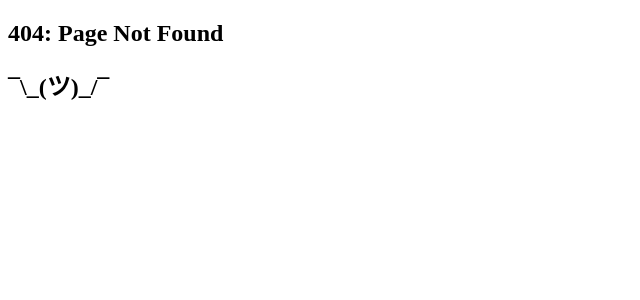
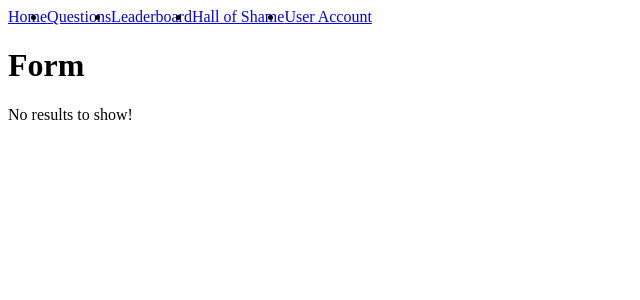
Before and after one commit to pauletters/Questionable-Intelligence, a React (Vite) app in the folder client/: page /Results in a window 1280 px wide. Before the commit this address had no page. Shown: the top 300 px of the page, without its empty margins (0-640 px from the left). Built offline with nearby package versions, Linux system fonts and the light colour scheme.

Commit message:
updated main.tsx, results page

```diff
--- a/client/src/pages/Results.tsx
+++ b/client/src/pages/Results.tsx
@@ -0,0 +1,13 @@
+import React from 'react';
+
+const Results: React.FC = () => {
+  return (
+    <div>
+      <h1>Form</h1>
+      <p>No results to show!</p>
+    </div>
+  );
+};
+
+
+export default Results;
--- a/package.json
+++ b/package.json
@@ -30,6 +30,7 @@
     "@typescript-eslint/eslint-plugin": "^8.11.0",
     "@typescript-eslint/parser": "^8.11.0",
     "eslint-plugin-react-hooks": "^5.0.0",
-    "globals": "^15.11.0"
+    "globals": "^15.11.0",
+    "sequelize": "^6.37.4"
   }
 }
```
Also changed, not shown: client/src/main.tsx (+10 -0 lines), 1 other file (tests, documents, lock files or other folders).
